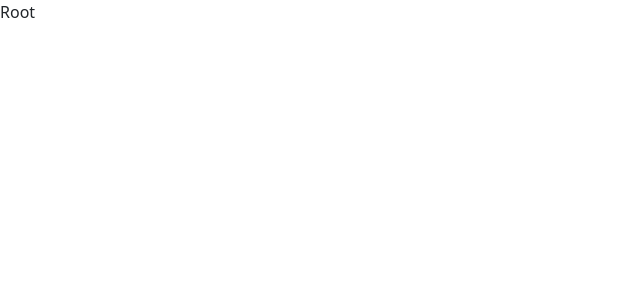
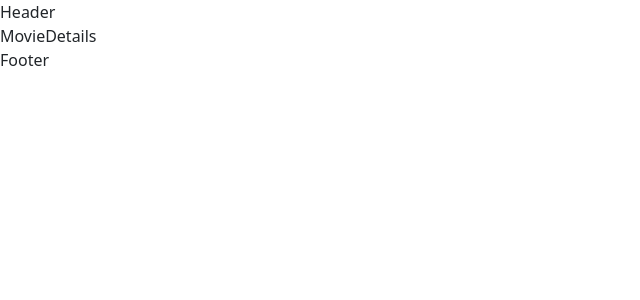
Before and after one commit to mrhrifat/movex, a React (Create React App) app: page /movie/1 in a window 1280 px wide. Shown: the top 300 px of the page, without its empty margins (0-640 px from the left). Built offline with nearby package versions, Linux system fonts and the light colour scheme.

Commit message:
build: all routes to root

```diff
--- a/src/Root.jsx
+++ b/src/Root.jsx
@@ -1,9 +1,23 @@
-import React from 'react'
+import React from "react";
+import { BrowserRouter, Routes, Route } from "react-router-dom";
+import Footer from "./components/Footer";
+import Header from "./components/Header";
+import Home from "./components/Home";
+import MovieDetails from "./components/MovieDetails";
+import PageNotFound from "./components/PageNotFound";
 
 const Root = () => {
   return (
-    <div>Root</div>
-  )
-}
+    <BrowserRouter>
+      <Header />
+      <Routes>
+        <Route path="/" element={<Home />} />
+        <Route path="/movie/:imdbID" element={<MovieDetails />} />
+        <Route element={<PageNotFound />} />
+      </Routes>
+      <Footer />
+    </BrowserRouter>
+  );
+};
 
-export default Root
+export default Root;
```
